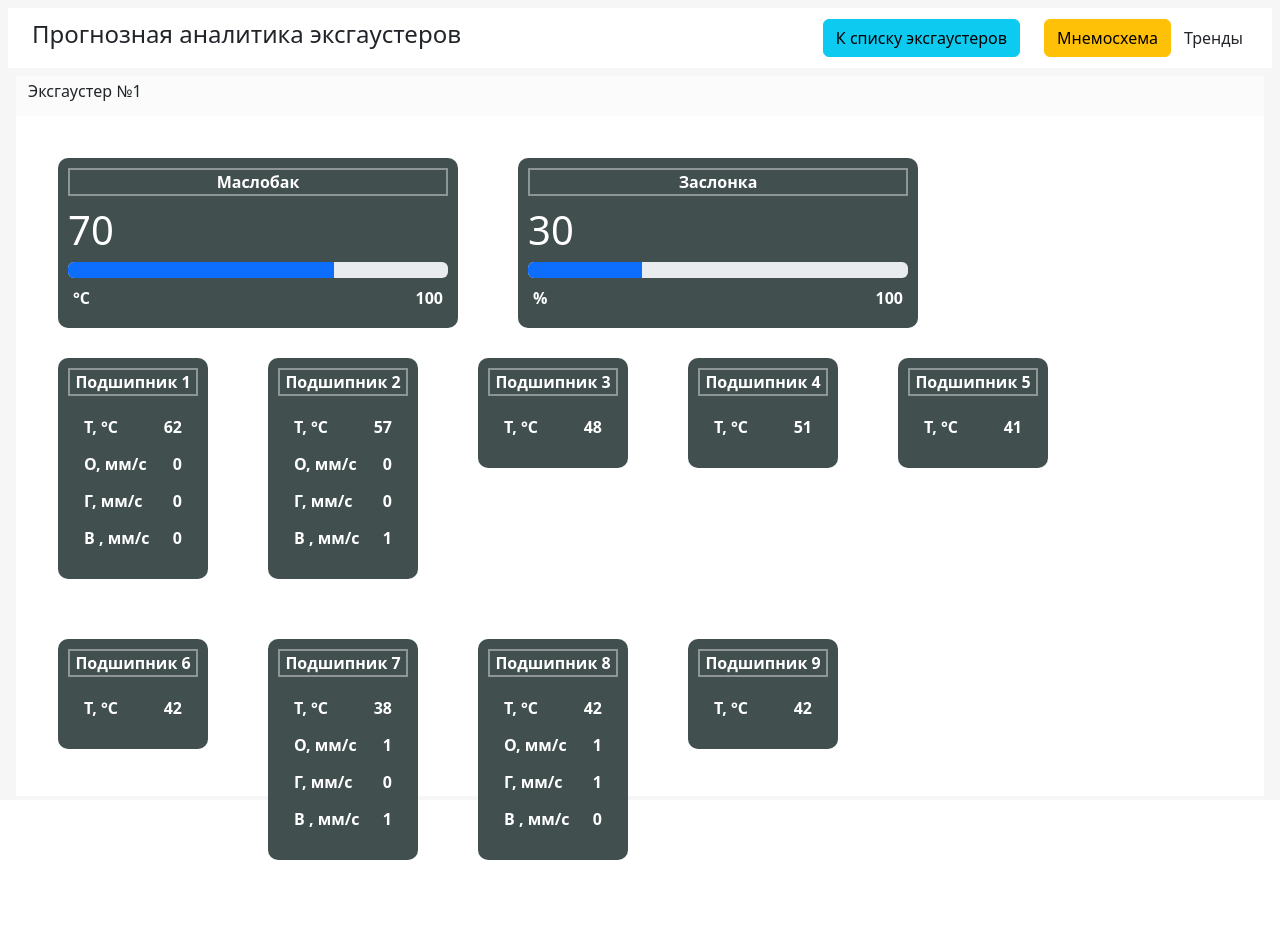
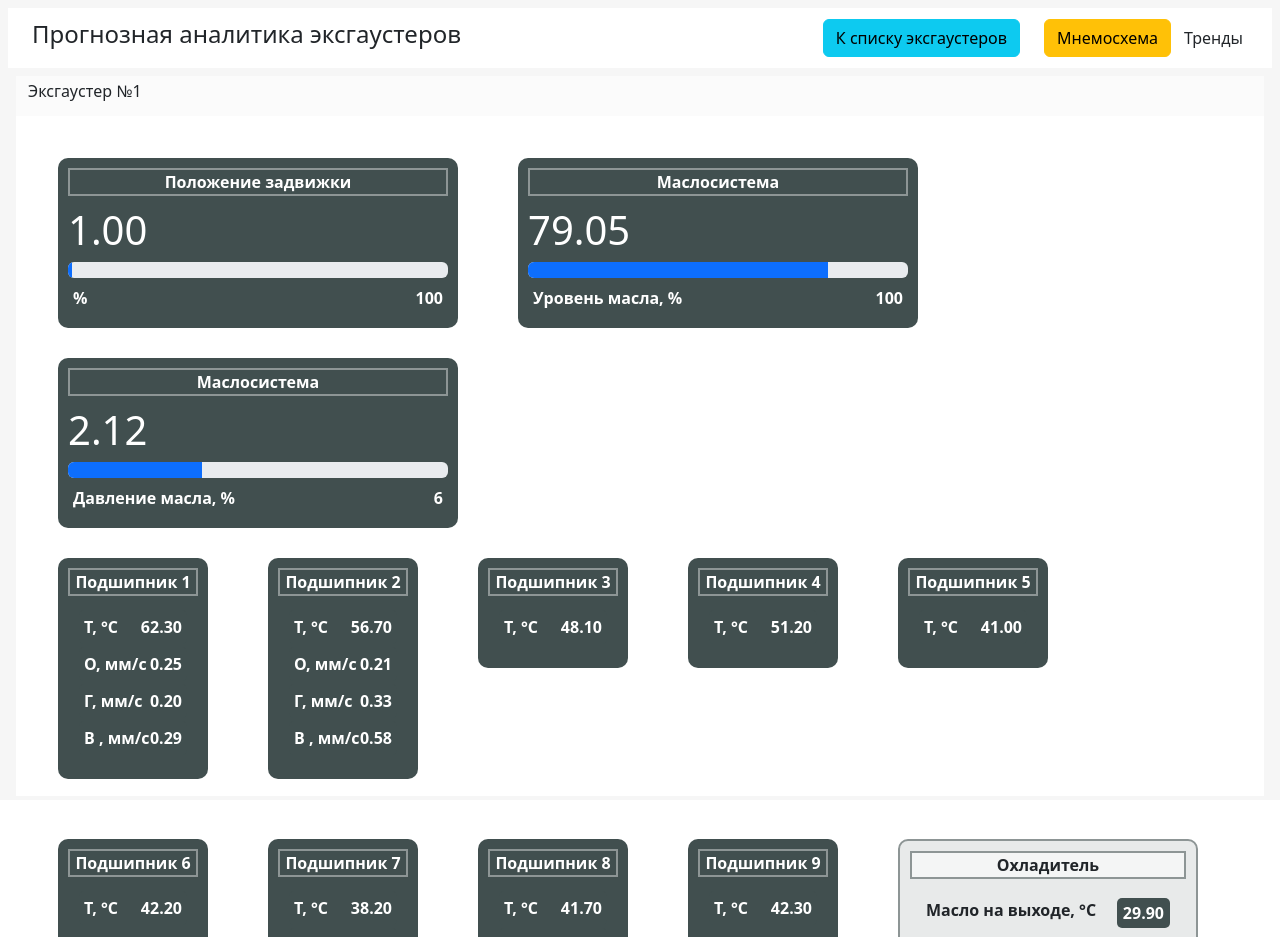
Before and after one commit to xCTAPx/monitoring, a React (Vite) app in the folder client/: page /details/1 in a window 1280 px wide. Shown: the top 937 px of the page. Before the commit the page ends 902 px from the top, so only its background shows below. Built offline with nearby package versions, Linux system fonts and the light colour scheme; the HTML template or start-up script is replaced by a standard one.

Commit message:
add normal block types

```diff
--- a/client/src/helpers/disctionaryUnits.tsx
+++ b/client/src/helpers/disctionaryUnits.tsx
@@ -1,11 +1,22 @@
+
+
 const dict = {
     'temperature': 'T, °C',
     'vibration_horizontal': 'Г, мм/с',
     'vibration_vertical': 'В , мм/с',
     'vibration_axial': 'О, мм/с',
+    'temperature_before': 'Разряжение, мм.в.ст³',
+    'underpressure_before': 'Уровень пыли, мг/м³',
+    'oil_level': 'Уровень масла, %',
+    'gas_valve_open': '%',
+    'temperature_oil_before': 'Масло на входе, °C',
+    'temperature_oil_after': 'Масло на выходе, °C',
+    'temperature_water_before': 'Масло на входе, °C',
+    'temperature_water_after': 'Масло на выходе, °C',
+    'oil_pressure': 'Давление масла, %'
 }
 
-export const translate = (string: string): string => {
+export const disctionaryUnits = (string: string): string => {
     //@ts-ignore
     return dict[string] || string
 }
--- /dev/null
+++ b/client/src/helpers/getBlockType.tsx
@@ -0,0 +1,30 @@
+const dict = {
+    'temperature': 'T, °C',
+    'temperature_before': 'Разряжение, мм.в.ст³',
+    'underpressure_before': 'Уровень пыли, мг/м³'
+}
+export enum blockTypes {
+    SMALL_CEIL = 'smallCeil',
+    BIG_CEIL = 'bigCeil',
+    RANGE = 'range',
+}
+
+export const getBlockType = (string: string): string => {
+    console.log(string)
+    if (string.includes('bearing')) {
+        return blockTypes.SMALL_CEIL
+    } else if (
+        string == 'main_drive' ||
+        string == "cooler" ||
+        string == 'gas_manifold'
+    ) {
+        return blockTypes.BIG_CEIL
+    } else if (
+        string == 'oil_system' ||
+        string == 'valve_position'
+    ) {
+        return blockTypes.RANGE
+    }
+    return blockTypes.BIG_CEIL
+    //@ts-ignore
+}
--- a/client/src/pages/Details/Details.tsx
+++ b/client/src/pages/Details/Details.tsx
@@ -6,7 +6,8 @@ import { EScreens, Switch } from '../../UI'
 import { CeilInfo } from '../../UI/CeilInfo'
 import { CeilInfoWhite } from '../../UI/CeilInfoWhite'
 import { RangePanel } from '../../UI/RangePanel'
-import { translate } from '../../helpers/disctionaryUnits'
+import { disctionaryUnits } from '../../helpers/disctionaryUnits'
+import { getBlockType, blockTypes } from '../../helpers/getBlockType'
 
 type Props = {
     namesData: object,
@@ -23,9 +24,10 @@ export const Details: React.FC<Props> = ({ namesData, infoData }) => {
     const navigate = useNavigate()
     const params = useParams()
     const { id } = params;
-    let infoCeils: React.ReactNode[] = [];
+    let firstRow: React.ReactNode[] = [];
+    let secondRow: React.ReactNode[] = [];
     //@ts-ignore
-    pushCeils(infoCeils, namesData, infoData)
+    pushCeils(firstRow, secondRow, namesData, infoData)
     const openTrends = (id: string) => navigate(`/trends/${id}`)
 
     return <MainLayout title="Прогнозная аналитика эксгаустеров" screenTitle={`Эксгаустер №${id}`} slot={
@@ -35,31 +37,23 @@ export const Details: React.FC<Props> = ({ namesData, infoData }) => {
         />
     }>
         <Grid>
-            <RangePanel title="Маслобак" max={100} value={70} units={'°C'} />
-            <RangePanel title="Заслонка" max={100} value={30} units={'%'} />
+            {firstRow}
         </Grid>
 
         <Grid>
-            {infoCeils}
+            {secondRow}
             {/* <CeilInfoWhite data={infoData[0]} /> */}
         </Grid>
     </MainLayout>
 }
 
-function pushCeils(arr: React.ReactNode[], namesData: object, infoData: object) {
-
-
-    //@ts-ignore
-    //@ts-ignore
-    // console.log(key, infoData)
+function pushCeils(firstRow: React.ReactNode[], secondRow: React.ReactNode[], namesData: object, infoData: object) {
 
     //@ts-ignore
     for (let valueKey in infoData['data']) {
         //@ts-ignore
-        //@ts-ignore
-        if (valueKey.includes('bearing')) {
-            // console.log(valueKey)
-            // console.log(namesData)
+        console.log(infoData['data'])
+
         //@ts-ignore
 
         const propsCeils = {
@@ -69,20 +63,12 @@ function pushCeils(arr: React.ReactNode[], namesData: object, infoData: object)
         }
         console.log()
         //@ts-ignore
-            // const newRow = {
-            //     //@ts-ignore
-            //     label: 't',
-            //     //@ts-ignore
-
-            //     value: Math.round(infoData['data'][valueKey] as number)
-            // }
-
         for (let rowKey in infoData['data'][valueKey]) {
             //@ts-ignore
             propsCeils.data.push({
-                    label: translate(rowKey),
+                label: disctionaryUnits(rowKey),
                 //@ts-ignore
-                    value: Math.round(infoData['data'][valueKey][rowKey]) as number
+                value: infoData['data'][valueKey][rowKey].toFixed(2) as number
             })
 
         }
@@ -90,11 +76,40 @@ function pushCeils(arr: React.ReactNode[], namesData: object, infoData: object)
         //@ts-ignore
 
         // propsCeils.data.push(newRow)
-            arr.push(<CeilInfo key={Math.random()} data={propsCeils} />)
+        const blockType = getBlockType(valueKey);
+        if (blockType == blockTypes.SMALL_CEIL) {
+            secondRow.push(<CeilInfo key={Math.random()} data={propsCeils} />)
+        } else if (blockType == blockTypes.BIG_CEIL) {
+            secondRow.push(<CeilInfoWhite key={Math.random()} data={propsCeils} />)
+        } else if (blockType == blockTypes.RANGE) {
+            //@ts-ignore
+            firstRow.push(<RangePanel
+                key={Math.random()}
+                title={propsCeils.title}
+                max={100}
+                //@ts-ignore
+                value={propsCeils.data[0].value}
+                //@ts-ignore
+                units={propsCeils.data[0].label} />)
+
+            if (valueKey == 'oil_system') {
+                firstRow.push(<RangePanel
+                    key={Math.random()}
+                    title={propsCeils.title}
+                    max={6}
+                    //@ts-ignore
+                    value={propsCeils.data[1].value}
+                    //@ts-ignore
+                    units={propsCeils.data[1].label} />)
+            }
+        }
+
+        // костыли
+
 
     }
 
-    }
+
     //@ts-ignore
 
     // }
```
Lines whose indentation alone changed are shown as unchanged.
